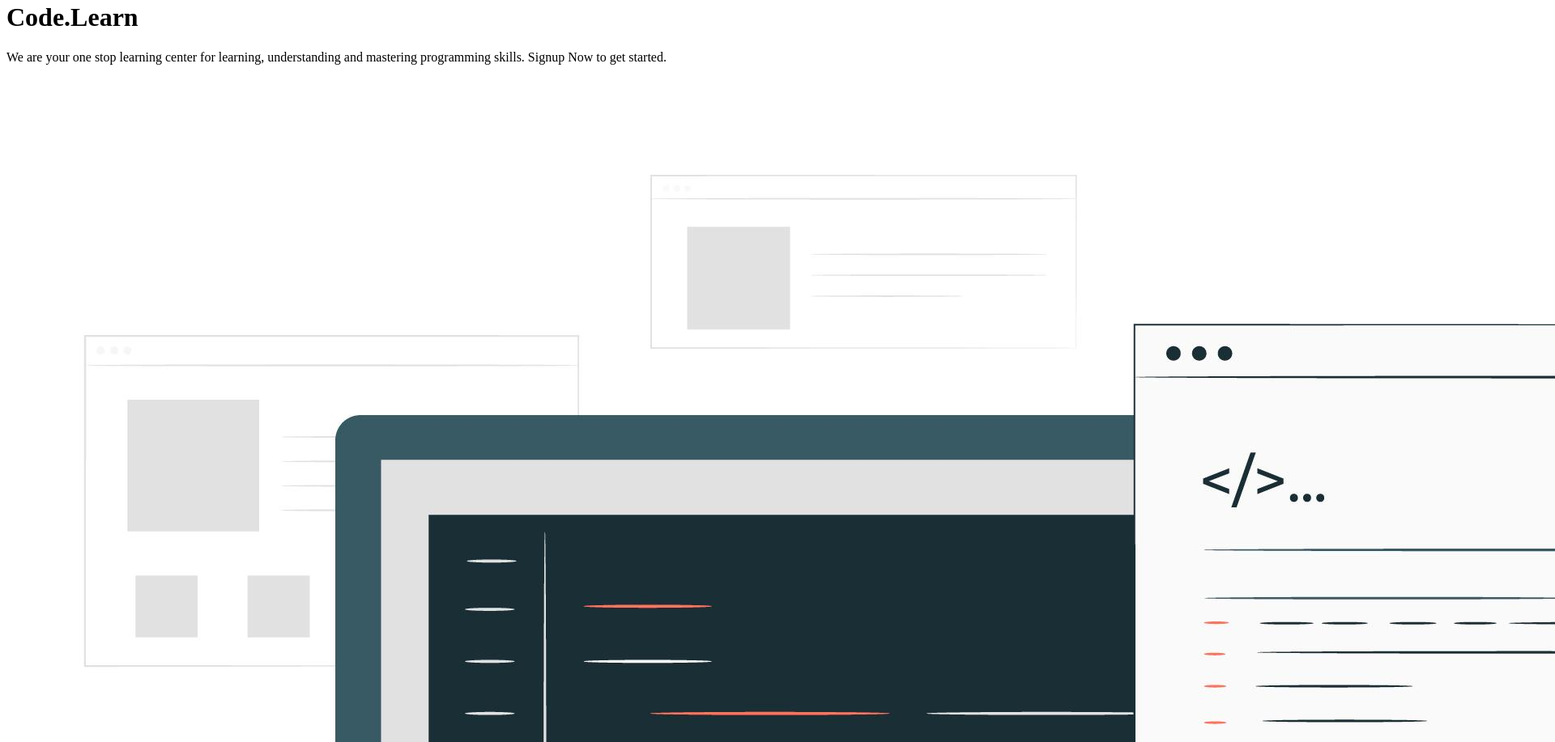
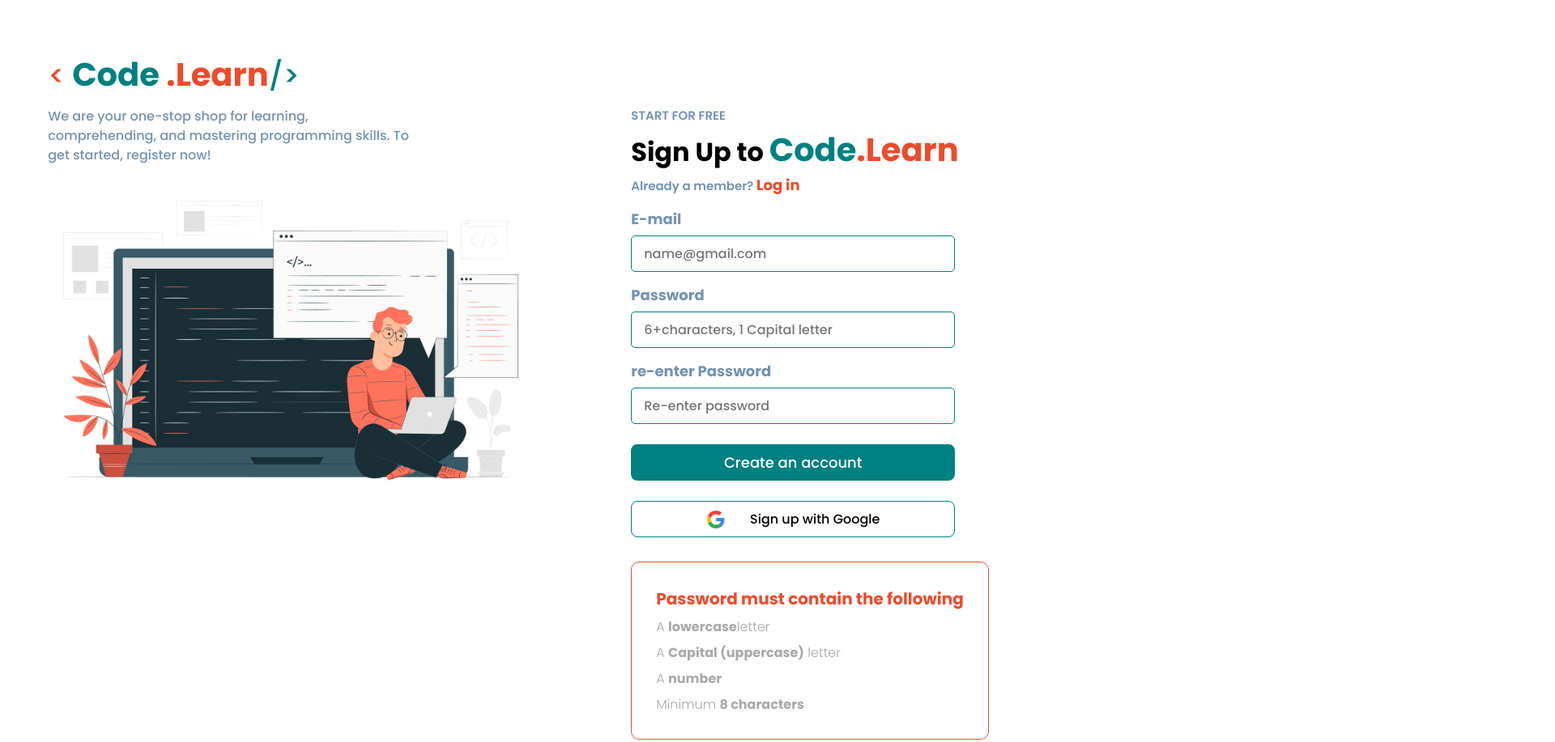
Before and after one commit to Ng1n3/Sign-up-Form, a plain HTML site: page index.html in a window 1280 px wide. Shown: the part 18-935 px from the top of the page at 81% size, 1920 px wide, since content can reach past the window. Drawn offline with Linux system fonts and the light colour scheme.

Commit message:
removed photos and finished html and css part

```diff
--- a/index.html
+++ b/index.html
@@ -9,40 +9,52 @@
 </head>
 <body>
     <div class="container">
+        <div class="side-A">
             <div class="first-half">
-            <h1 class="logo">Code.Learn</h1>
-            <p>We are your one stop learning center for learning, understanding and mastering programming skills. Signup Now to get started.</p>
+                <h1 class="logo"> <span class="bracket red"><</span> <span class="blue">Code</span><span class="red"> .Learn</span><span class="bracket blue">/></span></h1>
+                <p class="logo-paragraph">We are your one-stop shop for learning, comprehending, and mastering programming skills. To get started, register now!</p>
                 <img src="images/source.png" alt="source" class="source">
             </div>
+        </div>
+        <div class="side-B">
             <div class="details">
                 <p class="intro">
                     START FOR FREE
                 </p>
-            <h1>Sign Up to Code.Learn</h1>
+                <h1>Sign Up to <span class="logo"> <span class="blue">Code</span><span class="red">.Learn</span></h1>
                 <p class="member">Already a member? <span class="member-highlighted"><a href="#">Log in</a></span></p>
                 <section>
-                <fieldset>
-                    <div>
-                        <label for="email">E-mail</label>
-                        <input type="email" placeholder="name@gmail.com">
+                    <form>
+                        <div class="input">
+                            <label for="email">E-mail</label> <br>
+                            <input type="email" placeholder="name@gmail.com" required pattern="[a-z0-9._%+-]+@[a-z0-9.-]+\.[a-z]{2,4}$">
+                        </div>
+                        <div class="input">
+                            <label for="password">Password</label><br>
+                            <input type="password" class="password" placeholder="6+characters, 1 Capital letter" required  pattern="(?=.*\d)(?=.*[a-z])(?=.*[A-Z]).{8,}" title="Must contain at least one number and one uppercase and lowercase letter, and at least 8 or more characters">
+                        </div>
+                        <div class="input">
+                            <label for="re-password">re-enter Password</label> <br>
+                            <input type="password" class="password re-password" placeholder="Re-enter password" required>
                         </div>
                         <div>
-                        <label for="password">Password</label>
-                        <input type="password" class="password" aria-placeholder="6+characters, 1 Capital letter">
+                            <button type="submit" class="submit" class="submit">Create an account</button>
                         </div>
-                    <div>
-                        <label for="re-password">re-enter Password</label>
-                        <input type="password" class="password re-password" aria-placeholder="6+characters, 1 Capital letter">
+                        <div class="sign-up">
+                            <img src="images/google.png" alt="google" class="google">
+                            <p>Sign up with Google</p>
+
                         </div>
-                    <div>
-                        <button class="submit">Create an account</button>
+                    </form>
+                </section>
+                <div id="message">
+                    <h2>Password must contain the following</h2>
+                    <p id="letter" class="invalid">A <b>lowercase</b>letter</p>
+                    <p id="capital" class="invalid">A <b>Capital (uppercase)</b> letter</p>
+                    <p id="number" class="invalid">A <b>number</b></p>
+                    <p id="length" class="invalid">Minimum <b>8 characters</b></p>
                 </div>
-                    <div>
-                        <button class="submit">Sign up with Google</button>
             </div>
-                </fieldset>
-
-            </section>
         </div>
     </div>
 </body>
--- a/style.css
+++ b/style.css
@@ -0,0 +1,249 @@
+@import url('https://fonts.googleapis.com/css2?family=Poppins:wght@300;500;600;700&display=swap');
+
+:root {
+    --logo-red: #EE4B2B;
+    --logo-blue: #008080;
+    --text-grey: #7393B3;
+    --text-dark-grey: #36454F;
+
+    /*font-weight*/
+    --first-level: 300;
+    --second-level: 500;
+    --third-level: 600;
+    --fourth-level: 700;
+
+    /*font-sizes*/
+    --headings-level: 40px;
+    --heading-level-2: 35px;
+    --subheading-level1: 25px;
+    --subheading-level2: 20px;
+    --subheading-level3: 18px;
+    --subheading-level4: 15px;
+    --button-level: 18px;
+    --button-level2: 20px;
+
+
+
+
+}
+*,
+*::before,
+*::after {
+  box-sizing: border-box;
+}
+
+/* Remove default margin */
+body,
+h1,
+h2,
+h3,
+h4,
+p,
+figure,
+blockquote,
+dl,
+dd {
+  margin: 0;
+}
+
+.container {
+    margin: 40px auto;
+    display: flex;
+    justify-content: center;
+    gap: 20px;
+    padding: 40px;
+}
+
+/* Remove list styles on ul, ol elements with a list role, which suggests default styling will be removed */
+ul[role='list'],
+ol[role='list'] {
+  list-style: none;
+}
+
+/* Set core root defaults */
+html:focus-within {
+  scroll-behavior: smooth;
+}
+
+/* Set core body defaults */
+body {
+  min-height: 100vh;
+  text-rendering: optimizeSpeed;
+  line-height: 1.5;
+  font-family: 'Poppins', sans-serif;
+  background-color: white;
+}
+
+/* A elements that don't have a class get default styles */
+a:not([class]) {
+  text-decoration-skip-ink: auto;
+}
+
+/* Make images easier to work with */
+img,
+picture {
+width: min(600px, 100%);
+}
+
+img.source {
+    margin-top: 20px;
+}
+
+/* Inherit fonts for inputs and buttons */
+input,
+button,
+textarea,
+select {
+  font: inherit;
+}
+
+.logo {
+    font-size: var(--headings-level);
+}
+
+h1 .blue {
+    color: var(--logo-blue);
+}
+
+h1 .red {
+    color: var(--logo-red);
+}
+
+h1 .bracket {
+    font-size: 35px;
+    font-weight: 500;
+
+}
+
+.logo-paragraph {
+    margin-top: 10px;
+    font-size: clamp(18px, 70%);
+    width: min(450px, 100%);
+    color: var(--text-grey);
+    font-weight: var(--second-level)
+}
+
+.side-A{
+    width: min(700px, 100%);
+}
+
+.member-highlighted a {
+    text-decoration: none;
+    color: var(--logo-red);
+    font-size: var(--subheading-level3);
+    font-weight: var(--fourth-level);
+}
+
+.side-B {
+    margin-top: 70px;
+}
+
+
+.intro, .member {
+    font-size: var(--subheading-level4);
+    color: var(--text-grey);
+    font-weight: var(--third-level);
+}
+
+label {
+    color: var(--text-grey);
+    font-size: var(--subheading-level3);
+    font-weight: var(--fourth-level);
+    margin-top: 50px;
+}
+
+.input {
+    margin-top: 15px;
+}
+
+input {
+    height: 45px;
+    width: 400px;
+    padding: 10px 15px;
+    border-radius: 5px;
+    border: 1px solid var(--logo-blue);
+    margin-top: 7px;
+}
+
+input:focus,
+input:active {
+    border: none;
+    box-shadow: 2px 2px 15px var(--logo-blue);
+}
+
+button {
+    margin-top: 25px;
+    width: 400px;
+    height: 45px;
+    border-radius: 8px;
+    border: none;
+    background-color: var(--logo-blue);
+    color: white;
+    font-size: var(--button-level);
+}
+
+button:hover {
+    cursor: pointer;
+    font-size: var(--button-level2);
+    box-shadow: 5px 10px 10px darkgray
+    font-weight: var(--third-level);
+
+}
+
+.sign-up {
+    margin-top: 25px;
+    display: flex;
+    justify-content:center;
+    gap: 30px;
+    width: 400px;
+    border-radius: 8px;
+    height: 45px;
+    padding: 10px 15px;
+    border: 1px solid var(--logo-blue)
+}
+
+.sign-up:hover {
+    cursor: pointer;
+    box-shadow: 2px 5px 15px darkgray;
+}
+
+.google {
+    width: 24px;
+    height:24px;
+}
+
+#message {
+    margin-top: 30px;
+    border: 1px solid var(--logo-red);
+    padding:  30px;
+    border-radius: 10px;
+}
+
+h2 {
+    font-size: var(--subheading-level2);
+    color: var(--logo-red);
+}
+
+.invalid {
+    color: darkgray;
+    font-weight: var(--first-level);
+    margin-top: 8px;
+
+}
+
+
+/* Remove all animations, transitions and smooth scroll for people that prefer not to see them */
+@media (prefers-reduced-motion: reduce) {
+  html:focus-within {
+   scroll-behavior: auto;
+  }
+
+  *,
+  *::before,
+  *::after {
+    animation-duration: 0.01ms !important;
+    animation-iteration-count: 1 !important;
+    transition-duration: 0.01ms !important;
+    scroll-behavior: auto !important;
+  }
+}
```
Also changed, not shown: images/3840x2160-50-firewatch-hd-wallpapers-abstract-gaming-background-4k-by-mepixels-1140x1140-HXC1kRrEI.jpeg (deleted), images/google.png (added), images/img-1.png (deleted), images/logo.png (deleted). Lines whose indentation alone changed are shown as unchanged.
